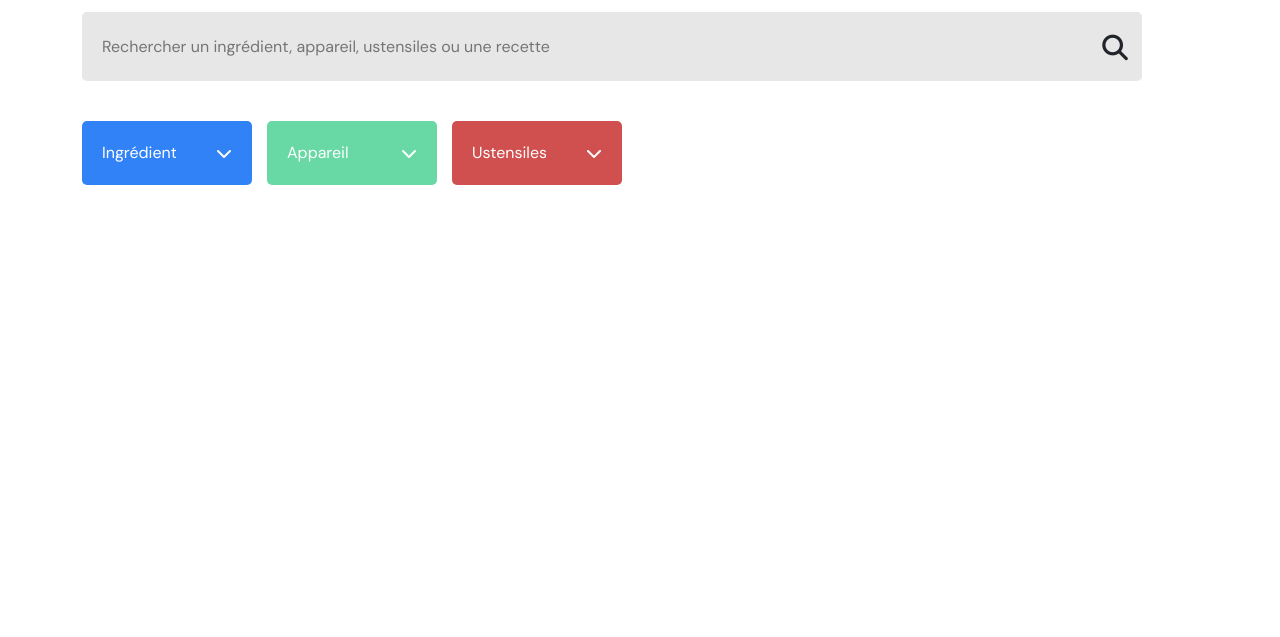
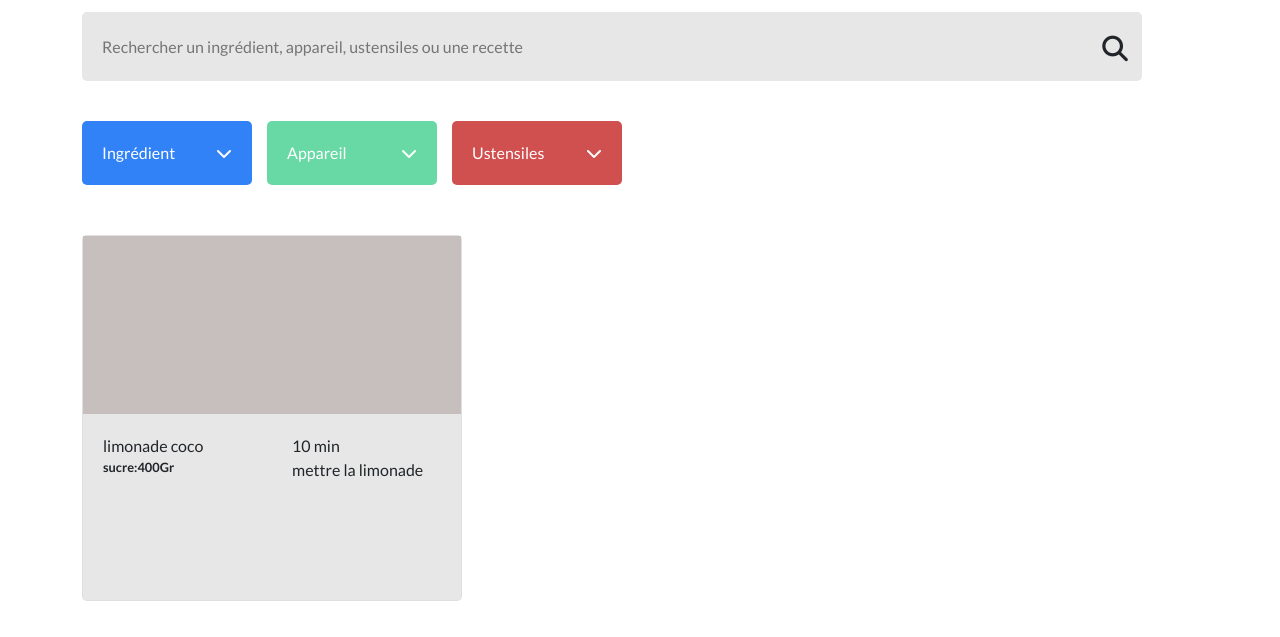
Before and after one commit to chani-js/lespetitsplats, a plain HTML site: page index.html in a window 1280 px wide. Shown: the part 163-800 px from the top of the page. Drawn offline with nearby package versions, Linux system fonts and the light colour scheme.

Commit message:
fabrication des card en html/css

```diff
--- a/assets/sass/index.scss
+++ b/assets/sass/index.scss
@@ -1,11 +1,11 @@
-$orange:#D04F4F;
-$blue:#3282F7;
-$green:#68D9A4;
+$orange: #d04f4f;
+$blue: #3282f7;
+$green: #68d9a4;
 body {
     box-sizing: border-box;
     margin: 0;
     padding: 0;
-    font-family: 'DM Sans', sans-serif;
+    font-family: "Lato", sans-serif;
 }
 
 .container {
@@ -21,6 +21,8 @@ body {
     text-align: center;
     .page-name {
         color: $orange;
+        font-family: "DM Sans", sans-serif;
+        font-weight: 700;
     }
 }
 
@@ -29,7 +31,7 @@ body {
     margin-top: 30px;
     input {
         width: 95%;
-        background-color: #E7E7E7;
+        background-color: #e7e7e7;
         height: 69px;
         border-radius: 5px;
         padding: 20px;
@@ -79,8 +81,10 @@ body {
     display: flex;
     flex-direction: row;
     margin-top: 20px;
+    font-weight: 700;
     .dropdown-open {
         width: 667px !important;
+        z-index: 1;
         .list-dropdown {
             display: flex !important;
         }
@@ -149,3 +153,49 @@ body {
         }
     }
 }
+
+.card-container {
+    display: flex;
+    flex-direction: row;
+    flex-wrap: wrap;
+}
+
+.card {
+    margin-top: 50px;
+    border-radius: 5px;
+    width: 380px;
+    display: flex;
+    flex-direction: column;
+    height: auto;
+    margin-right: 45px;
+    z-index: -1;
+    .up-card {
+        background-color: #c7bebe;
+        height: 178px;
+    }
+    .down-card {
+        background-color: #e7e7e7;
+        display: flex;
+        flex-direction: row;
+        height: 186px;
+        .right-card {
+            width: 50%;
+            padding: 20px;
+        }
+        .left-card {
+            width: 50%;
+            padding: 20px;
+            .recipe-name {
+                font-weight: 400;
+            }
+            .recipe-ingredient {
+                ul {
+                    list-style: none;
+                    padding-left: 0;
+                    font-weight: 700;
+                    font-size: 0.8em;
+                }
+            }
+        }
+    }
+}
--- a/index.html
+++ b/index.html
@@ -9,14 +9,14 @@
     <link rel="stylesheet" href="assets/sass/index.css">
     <link rel="preconnect" href="https://fonts.googleapis.com">
     <link rel="preconnect" href="https://fonts.gstatic.com" crossorigin>
-    <link href="https://fonts.googleapis.com/css2?family=Lato:wght@400;700&display=swap" rel="stylesheet">
-    <link href="https://fonts.googleapis.com/css2?family=DM+Sans:wght@400;700&display=swap" rel="stylesheet">
+    <link href="https://fonts.googleapis.com/css2?family=DM+Sans:wght@400;700&family=Lato:wght@400;700&display=swap" rel="stylesheet">
     <script src="https://kit.fontawesome.com/5fd0146c22.js" crossorigin="anonymous"></script>
     <title>Accueil</title>
 </head>
 
 <body>
     <section class="container">
+        <!--Header-->
         <section class="header">
             <div class="toque">
                 <img src="Vector.png" alt="Logo toque">
@@ -26,9 +26,11 @@
                 <input type="search" placeholder="Rechercher un ingrédient, appareil, ustensiles ou une recette" aria-label="barre de recherche"><i class="fas fa-search"></i>
             </div>
         </section>
+        <!--Barre de recherche-->
         <section class="result-search">
 
         </section>
+        <!--Dropdown-->
         <section class="search">
             <div class="ingredient dropdown ">
 
@@ -46,12 +48,36 @@
                 </div>
             </div>
         </section>
+        <!-- carte de recette-->
         <section class="card-container ">
+            <div class="card">
+                <div class="up-card">
 
+
+                </div>
+                <div class="down-card">
+                    <div class="left-card">
+                        <div class="recipe-name">
+                            limonade coco
+                        </div>
+                        <div class="recipe-ingredient">
+                            <ul>
+                                <li>sucre:400Gr</li>
+                            </ul>
+                        </div>
+                    </div>
+                    <div class="right-card">
+                        <div class="recipe-time">
+                            10 min
+                        </div>
+                        <div class="recipe">
+                            mettre la limonade
+                        </div>
+                    </div>
+                </div>
+            </div>
         </section>
     </section>
-
-
 
     <!--Script Js-->
     <script type="module" src="assets/Js/Main.js"></script>
```
Also changed, not shown: assets/sass/index.css, 1 other file.
